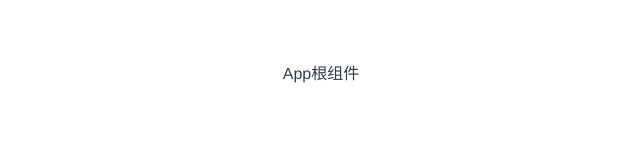
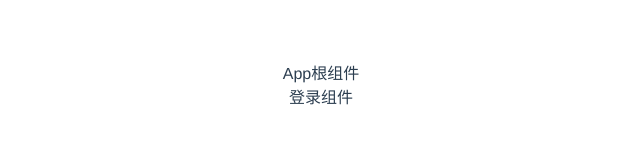
Before and after one commit to changeclass/vue-shop, a Vue app: page /#/login in a window 1280 px wide. Shown: the top 160 px of the page, without its empty margins (319-959 px from the left). Built offline with nearby package versions, Linux system fonts and the light colour scheme.

Commit message:
:sparkles: 登录页面路由的开发

```diff
--- a/src/App.vue
+++ b/src/App.vue
@@ -1,5 +1,7 @@
 <template>
-<div id="app">App根组件</div>
+<div id="app">App根组件
+  <router-view></router-view>
+</div>
 </template>
 
 <script>
--- /dev/null
+++ b/src/components/Login.vue
@@ -0,0 +1,10 @@
+<template>
+<div>登录组件</div>
+</template>
+
+<script>
+export default {}
+</script>
+
+<style scoped>
+</style>
--- a/src/router/index.js
+++ b/src/router/index.js
@@ -1,9 +1,19 @@
 import Vue from 'vue'
 import VueRouter from 'vue-router'
 
+import Login from '../components/Login.vue'
+
 Vue.use(VueRouter)
 
-const routes = []
+const routes = [
+  // 当访问根路径时自动跳转登录页面
+  {
+    path: '/',
+    redirect: '/login'
+  },
+  // 登录页面的路由
+  { path: '/login', component: Login }
+]
 
 const router = new VueRouter({
   routes
```
